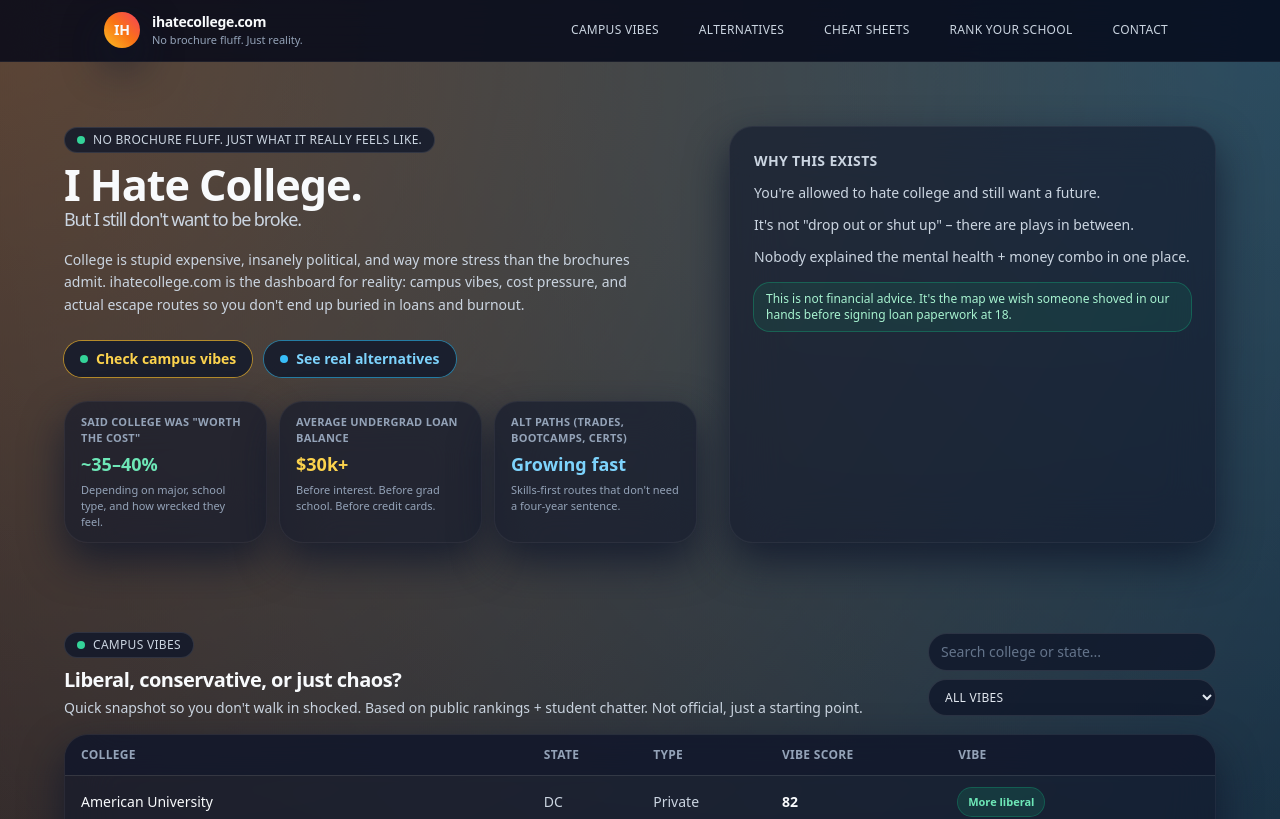
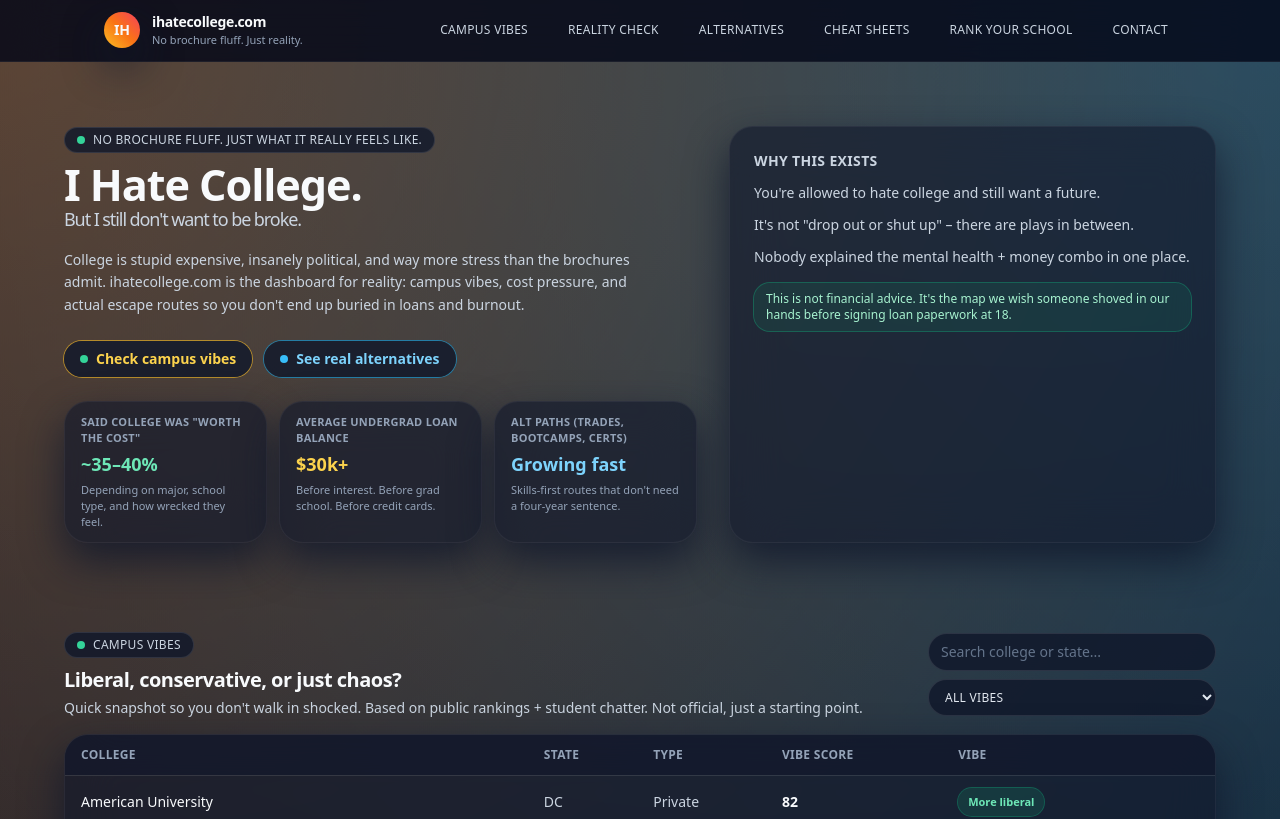
Before and after one commit to placebetsai/Ihatecollege, a Next.js app: page / in a window 1280 px wide. Shown: the top 819 px of the page. Built offline with nearby package versions, Linux system fonts and the light colour scheme.

Commit message:
Update Navbar.js

```diff
--- a/components/Navbar.js
+++ b/components/Navbar.js
@@ -2,6 +2,7 @@ import React, { useState } from "react";
 
 const navItems = [
   { label: "Campus vibes", href: "#vibes" },
+  { label: "Reality check", href: "#reality" },
   { label: "Alternatives", href: "#alternatives" },
   { label: "Cheat sheets", href: "#cheatsheets" },
   { label: "Rank your school", href: "#rate" },
```
